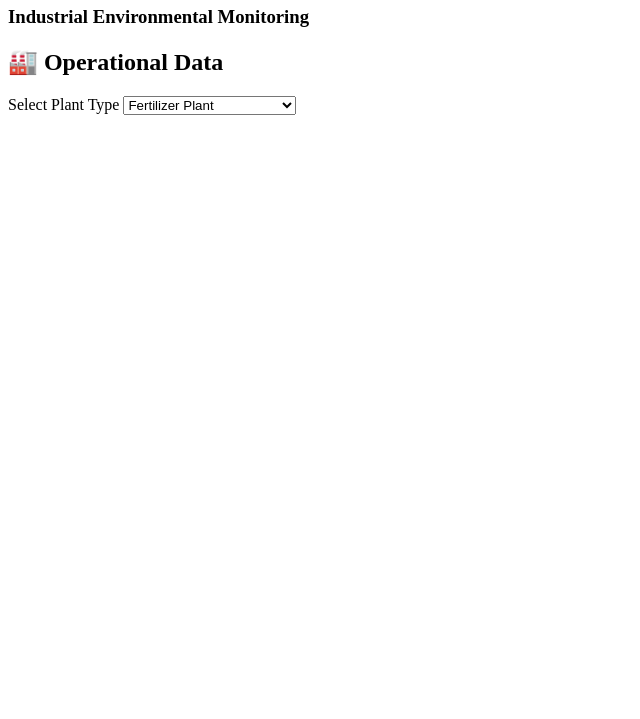
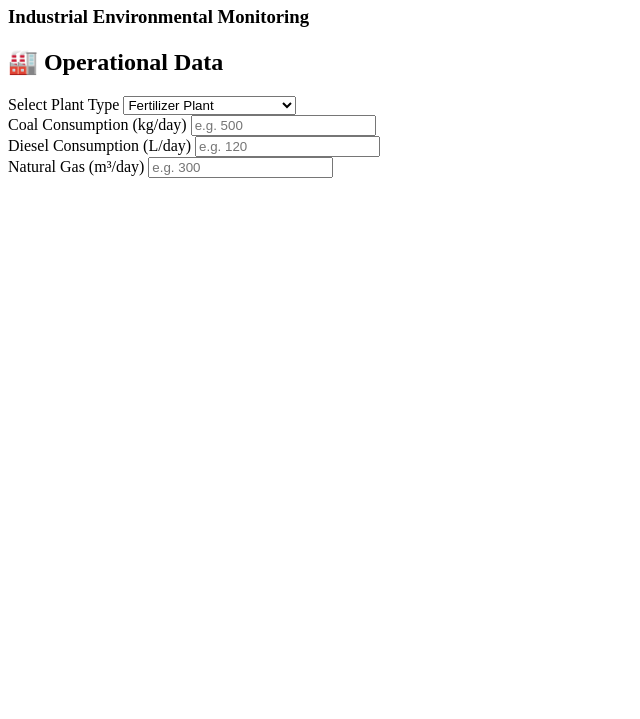
Before and after one commit to Tanay5407/code_kinetics, a plain HTML site: page index.html in a window 1280 px wide. Shown: the part 81-800 px from the top of the page, without its empty margins (0-640 px from the left). Drawn offline with Linux system fonts and the light colour scheme.

Commit message:
Add input fields for coal, diesel, and gas consumption

```diff
--- a/index.html
+++ b/index.html
@@ -24,6 +24,20 @@
                         <option value="generic">General Chemical Plant</option>
                     </select>
                 </div>
+                <div class="form-group">
+                    <label>Coal Consumption (kg/day)</label>
+                    <input type="number" id="coal" placeholder="e.g. 500" min="0" />
+                </div>
+
+                <div class="form-group">
+                    <label>Diesel Consumption (L/day)</label>
+                    <input type="number" id="diesel" placeholder="e.g. 120" min="0" />
+                </div>
+
+                <div class="form-group">
+                    <label>Natural Gas (m³/day)</label>
+                    <input type="number" id="gas" placeholder="e.g. 300" min="0" />
+                </div>
             </section>
         </div>
     </div>
```
